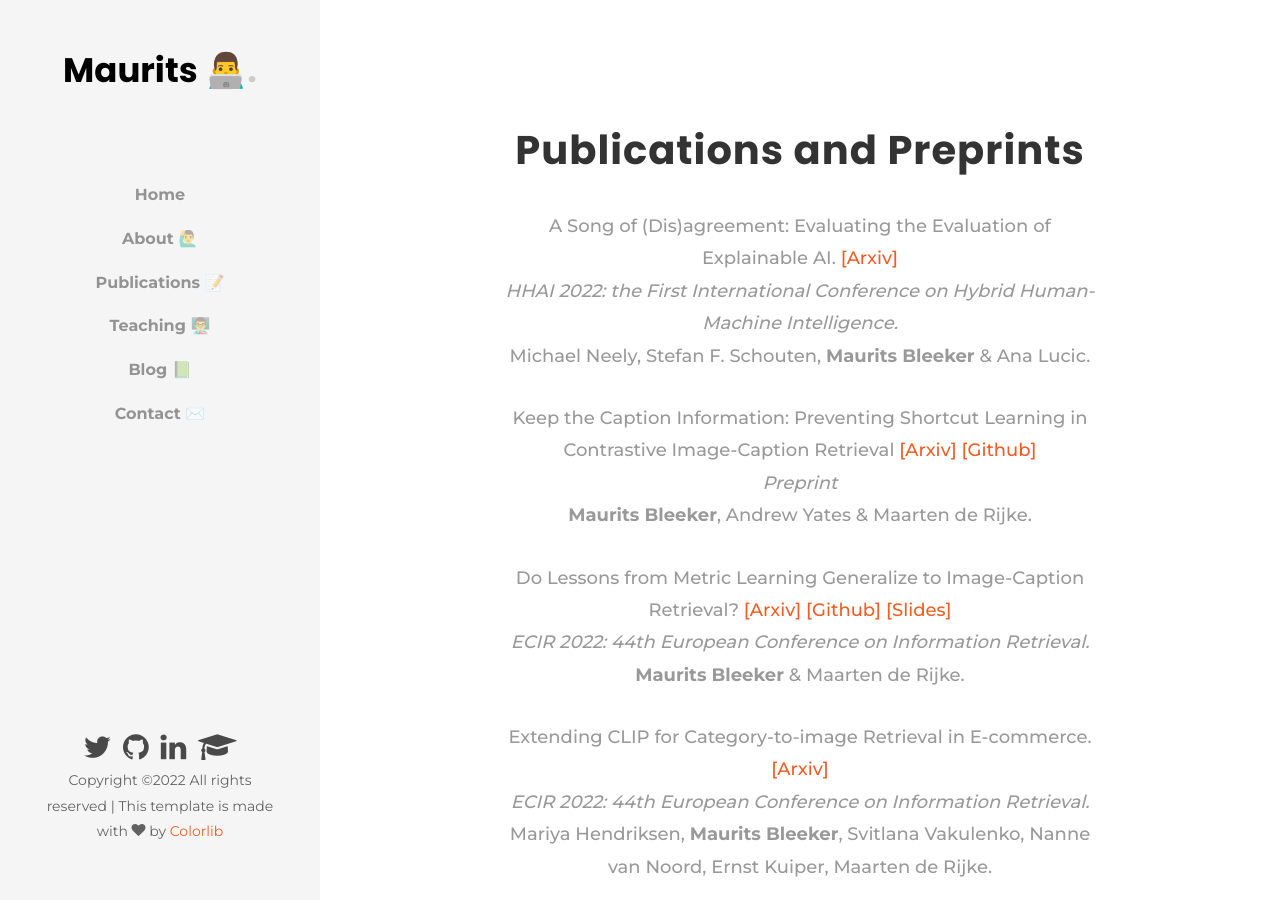
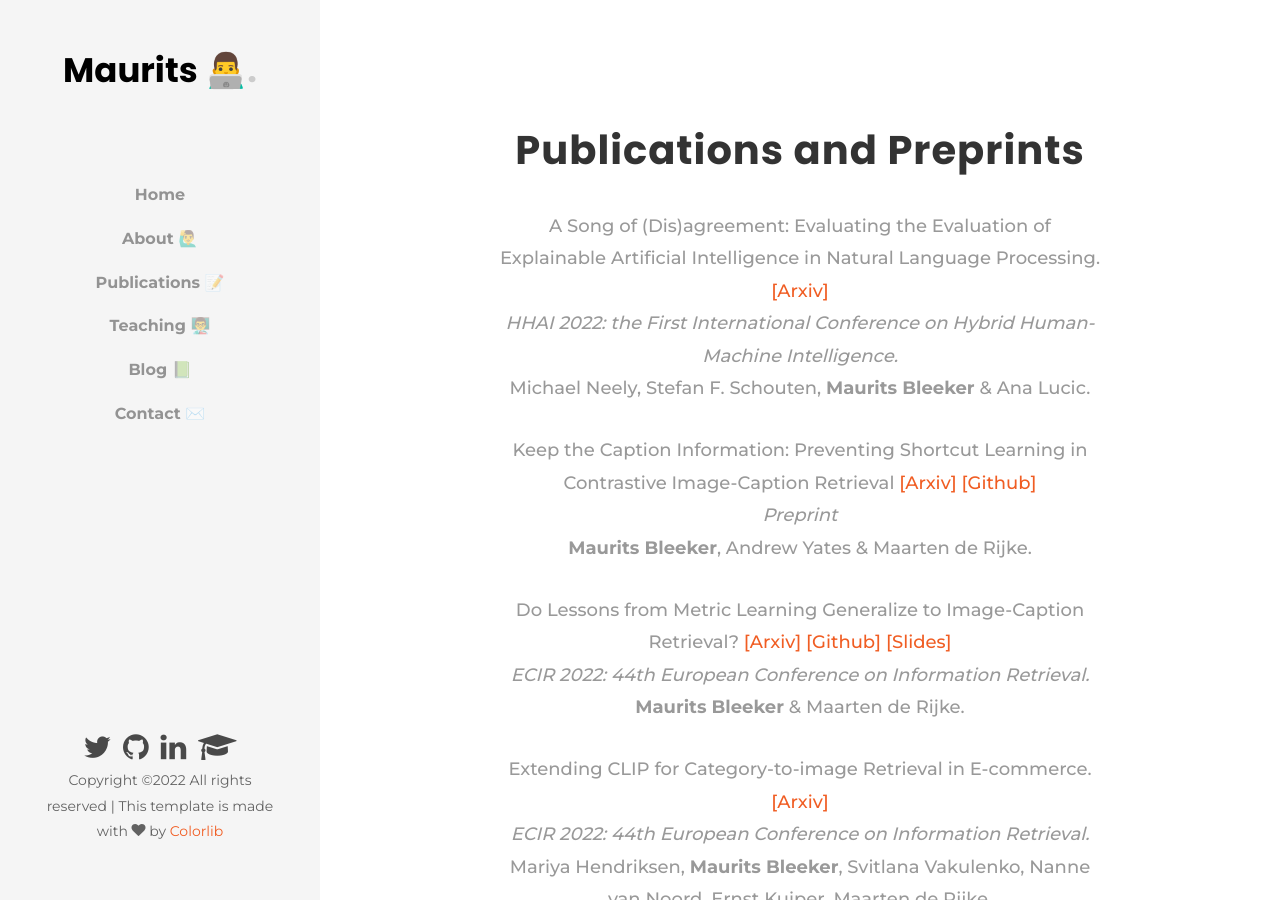
Before and after one commit to MauritsBleeker/mauritsbleeker.github.io, a Jekyll site: the page built from publications.md, in a window 1280 px wide and 900 px high. Built offline with Jekyll 4.4.1, drawn with Linux system fonts in a browser that asks for light colours; some web fonts are replaced.

Commit message:
longer title

```diff
--- a/_layouts/publications.html
+++ b/_layouts/publications.html
@@ -11,7 +11,7 @@
                 <div class="col-md-8 text text-center">
                     <h1 class="mb-4">Publications and Preprints</h1>
                     <div class="publication-block">
-                        <p class="paper-title">A Song of (Dis)agreement: Evaluating the Evaluation of Explainable AI.
+                        <p class="paper-title">A Song of (Dis)agreement: Evaluating the Evaluation of Explainable Artificial Intelligence in Natural Language Processing.
                             <a href="https://arxiv.org/abs/2205.04559"> [Arxiv] </a>
                         </p>
                         <p class="conference">
```
